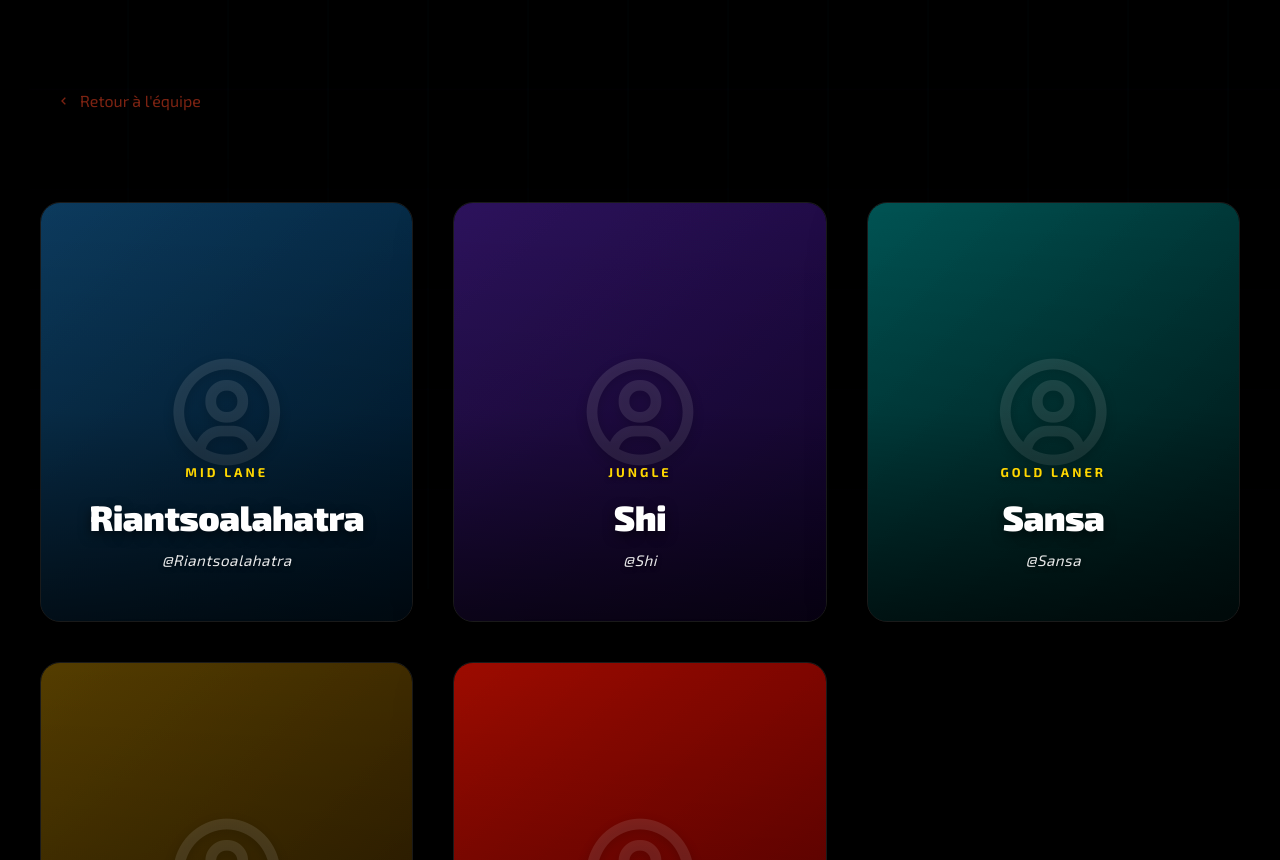
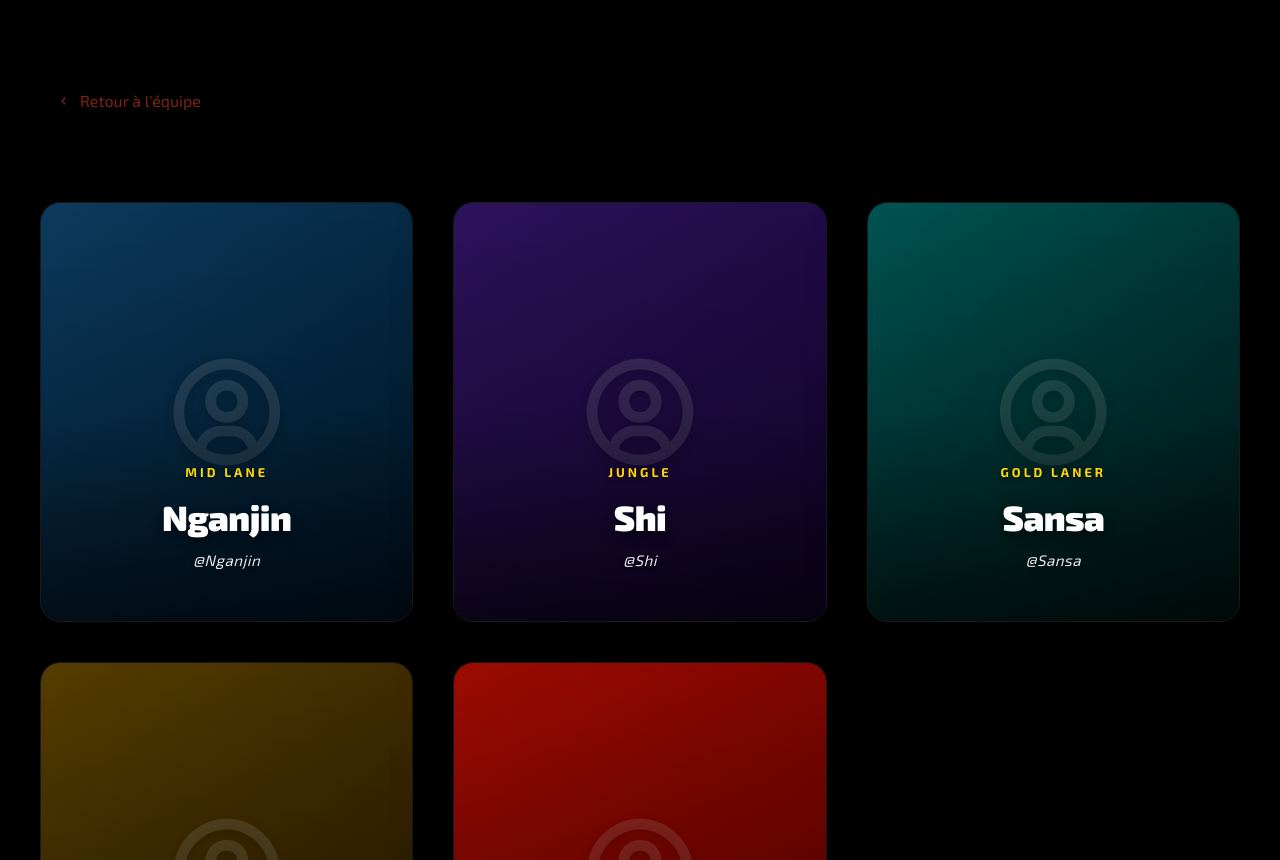
Before and after one commit to sebastien-liveyupeng/MLB, a plain HTML site: page roster-masculin.html in a window 1280 px wide. Shown: the part 240-1100 px from the top of the page. Drawn offline with nearby package versions, Linux system fonts and the light colour scheme.

Commit message:
Update member name and pseudo for MID LANE

```diff
--- a/roster-masculin.html
+++ b/roster-masculin.html
@@ -315,8 +315,8 @@
                     <div class="member-content">
                         <div class="member-info">
                             <span class="member-role">MID LANE</span>
-                            <h3 class="member-name">Riantsoalahatra</h3>
-                            <span class="member-pseudo">@Riantsoalahatra</span>
+                            <h3 class="member-name">Nganjin</h3>
+                            <span class="member-pseudo">@Nganjin</span>
                         </div>
                     </div>
                 </div>
```
